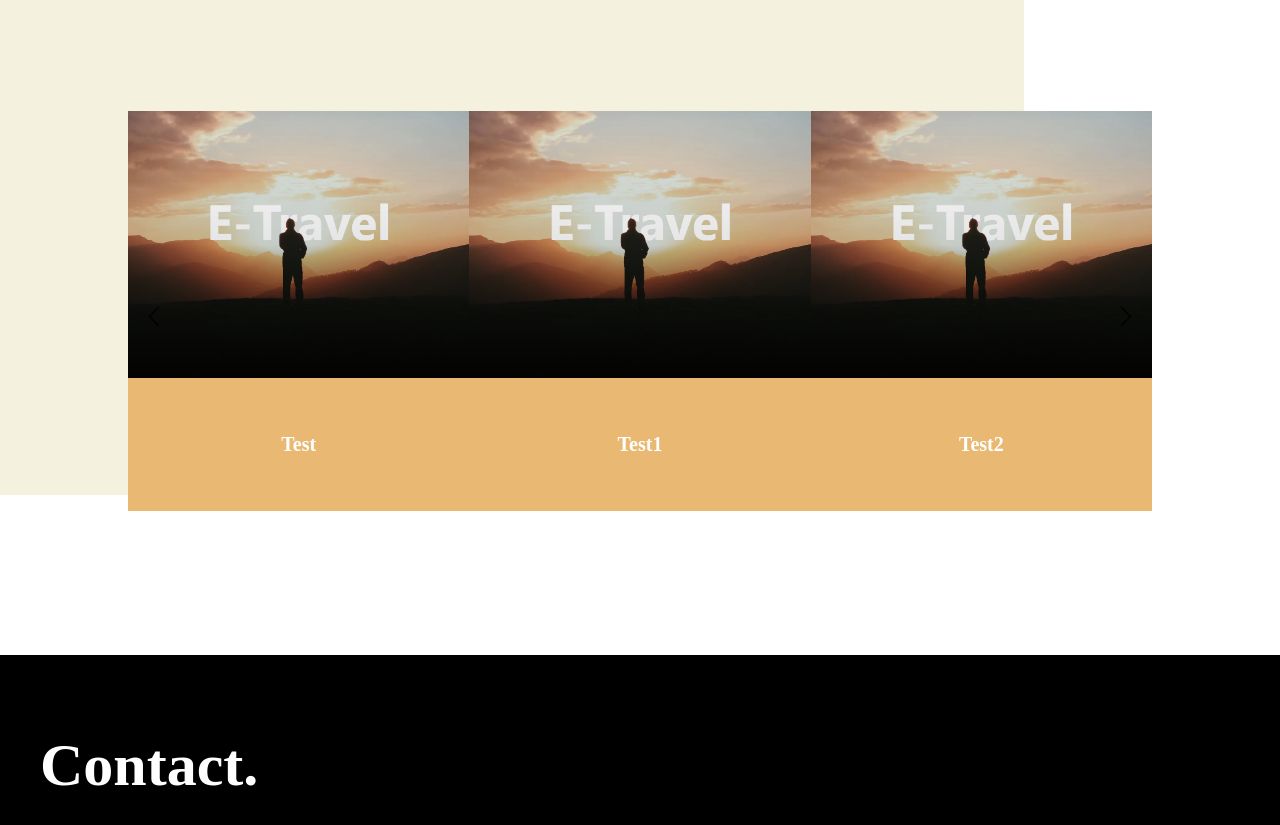
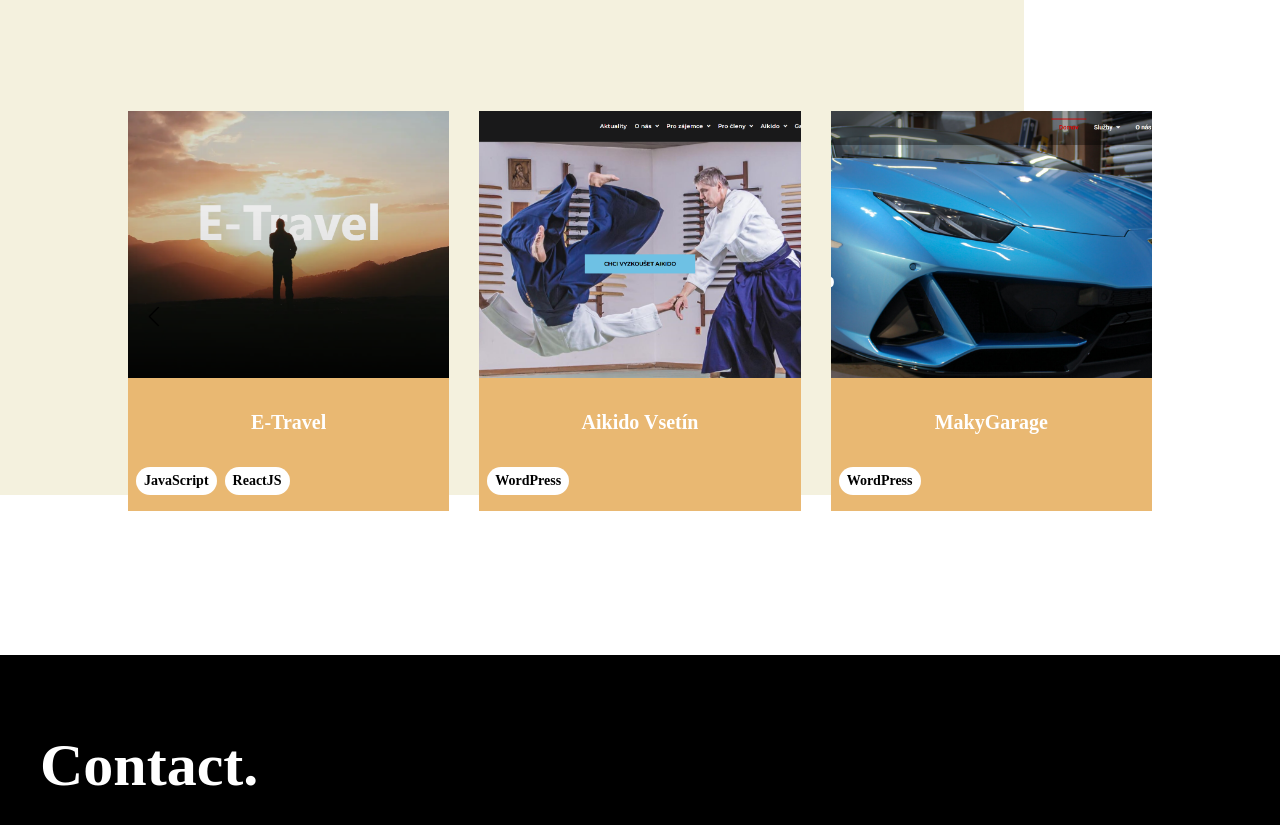
Before and after one commit to mxrshall/myportfolio, a React (Vite) app: page / in a window 1280 px wide. Shown: the part 2545-3370 px from the top of the page. Built offline with nearby package versions, Linux system fonts and the light colour scheme; a web font is replaced by a local one.

Commit message:
Pridanie zakladneho obsahu

```diff
--- a/src/Project.jsx
+++ b/src/Project.jsx
@@ -1,13 +1,24 @@
-export default function Project({ title, image }) {
+import Tag from "./Tag";
+
+export default function Project({ title, image, tags, url }) {
     return (
+        <a href={url} target="_blank">
             <div className="w-full h-full">
                 <div
                     className="w-full h-4/6 bg-cover bg-center"
                     style={{ backgroundImage: `url(${image})` }}
                 />
-            <div className="w-full h-2/6 flex items-center justify-center text-white text-xl font-bold bg-[#E9B872]">
+                <div className="w-full h-2/6 flex flex-col items-center justify-center text-white text-xl font-bold bg-[#E9B872]">
+                    <div className="w-full h-2/3 flex justify-center items-center">
                         {title}
                     </div>
+                    <div className="w-full h-1/3 px-2 flex items-start justify-start gap-2">
+                        {tags?.map((item, index) => (
+                            <Tag key={index} tag={item} />
+                        ))}
                     </div>
+                </div>
+            </div>
+        </a>
     );
 }
--- a/src/Projects.jsx
+++ b/src/Projects.jsx
@@ -8,25 +8,35 @@ import Project from "./Project";
 
 //images
 import project1 from "./images/project1.png"
+import project2 from "./images/project2.png"
+import project3 from "./images/project3.png"
 
 export default function Projects() {
 
   const projects = [
     {
-      title: "Test",
-      image: project1
+      title: "E-Travel",
+      image: project1,
+      tags: ["JavaScript", "ReactJS"],
+      url: "https://mxrshall.github.io/E-Travel/"
     },
     {
-      title: "Test1",
-      image: project1
+      title: "Aikido Vsetín",
+      image: project2,
+      tags: ["WordPress"],
+      url: "https://aikidovsetin.cz/"
     },
     {
-      title: "Test2",
-      image: project1
+      title: "MakyGarage",
+      image: project3,
+      tags: ["WordPress"],
+      url: "https://www.makygarage.sk/"
     },
     {
       title: "Test3",
-      image: project1
+      image: project1,
+      tags: ["WordPress"],
+      url: "https://www.makygarage.sk/"
     }
   ];
 
@@ -49,6 +59,7 @@ export default function Projects() {
             className="w-4/5 h-2/4 flex justify-center items-center mt-28"
             modules={[Navigation]}
             slidesPerView={3}
+            spaceBetween={30}
             loop={true}
             speed={500}
             navigation={{
@@ -61,6 +72,8 @@ export default function Projects() {
                 <Project
                   title={item.title}
                   image={item.image}
+                  tags={item.tags}
+                  url={item.url}
                 />
               </SwiperSlide>
             ))}
--- /dev/null
+++ b/src/Tag.jsx
@@ -0,0 +1,7 @@
+export default function Tag({ tag }) {
+    return (
+        <div className="bg-white rounded-full text-sm text-black flex justify-center items-center px-2 py-1 w-fit">
+            {tag}
+        </div>
+    );
+}
```
Also changed, not shown: src/images/project2.png (added), src/images/project3.png (added). Lines whose indentation alone changed are shown as unchanged.
